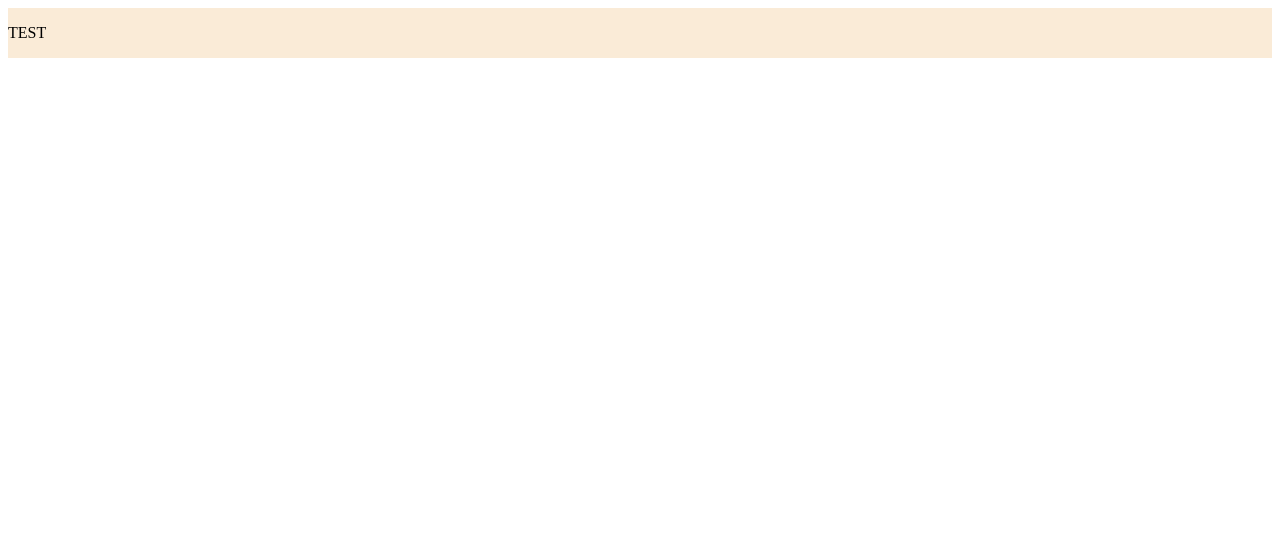
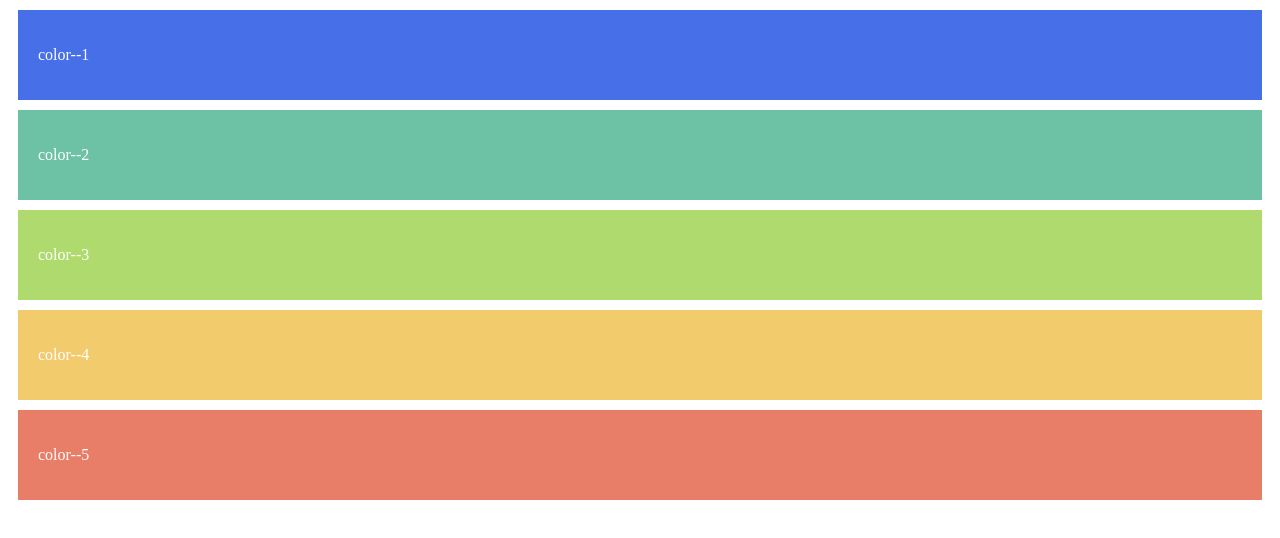
Before and after one commit to TimotheeGimbert/UI-Kit-Timo, a plain HTML site: page index.html in a window 1280 px wide. Drawn offline with Linux system fonts and the light colour scheme.

Commit message:
adds primary colors

```diff
--- a/index.html
+++ b/index.html
@@ -9,20 +9,22 @@
 </head>
 <body>
 
-  <div class="row">
-    <div class="col">
-      <p> TEST </p>
-    </div>
-    <div class="col">
+  <div class="row color--1">
+    <p> color--1 </p>
+  </div>
+  <div class="row color--2">
+    <p> color--2 </p>
+  </div>
+  <div class="row color--3">
+    <p> color--3 </p>
+  </div>
+  <div class="row color--4">
+    <p> color--4 </p>
+  </div>
+  <div class="row color--5">
+    <p> color--5 </p>
+  </div>
 
-    </div>
-  </div>
-  <div class="row">
-
-  </div>
-  <div class="row">
-
-  </div>
 
 </body>
 </html>
--- a/main.css
+++ b/main.css
@@ -1,4 +1,26 @@
 .row {
   display: flex;
-  background-color: antiquewhite;
+  margin: 10px;
+  padding: 20px;
+  color: white;
 }
+
+.color--1 {
+  background-color: #466FE8;
+}
+
+.color--2 {
+  background-color: #6DC2A5;
+}
+
+.color--3 {
+  background-color: #AFDB6E;
+}
+
+.color--4 {
+  background-color: #F2CB6D;
+}
+
+.color--5 {
+  background-color: #E87E68;
+}
```
